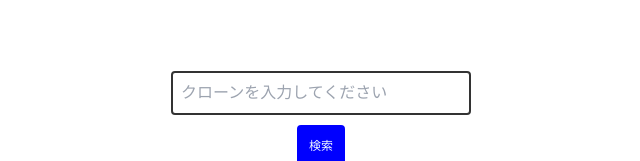
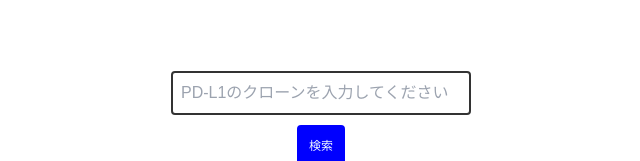
Before and after one commit to oshimmmm/pdl1-app_next.js, a Next.js app: page / in a window 1280 px wide. Shown: the top 161 px of the page, without its empty margins (319-959 px from the left). Built offline with nearby package versions, Linux system fonts and the light colour scheme.

Commit message:
軽微な修正

```diff
--- a/app/page.tsx
+++ b/app/page.tsx
@@ -77,7 +77,7 @@ const SearchApp: React.FC = () => {
         type="text"
         value={query}
         onChange={handleInputChange}
-        placeholder="クローンを入力してください"
+        placeholder="PD-L1のクローンを入力してください"
         className={styles.inputField}
       />
       <button onClick={handleSearch} className={styles.searchButton}>検索</button>
```
